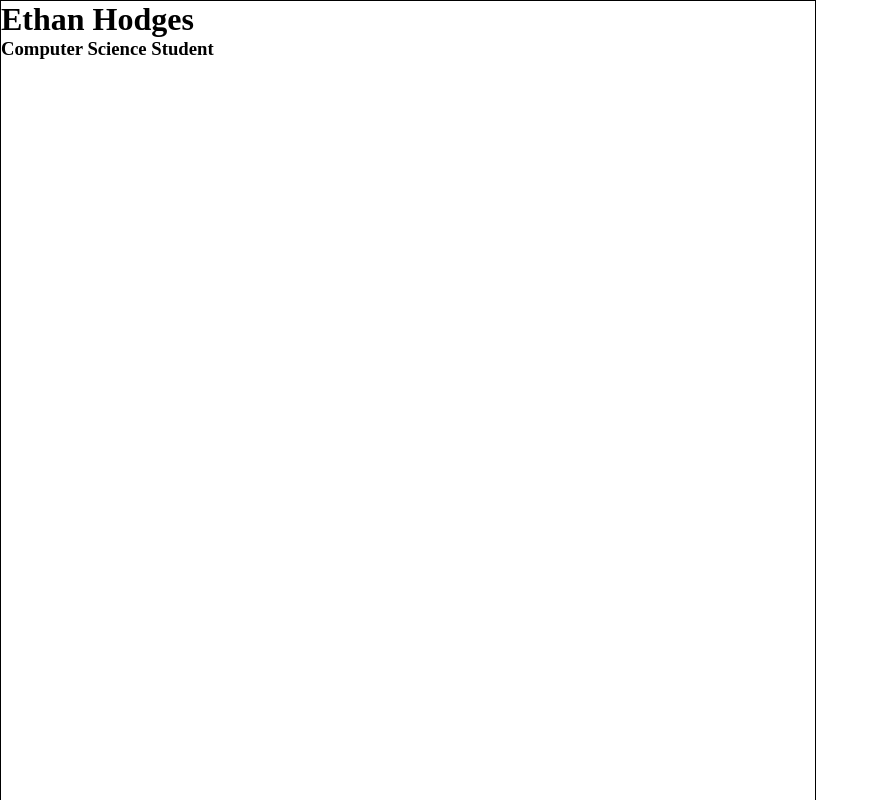
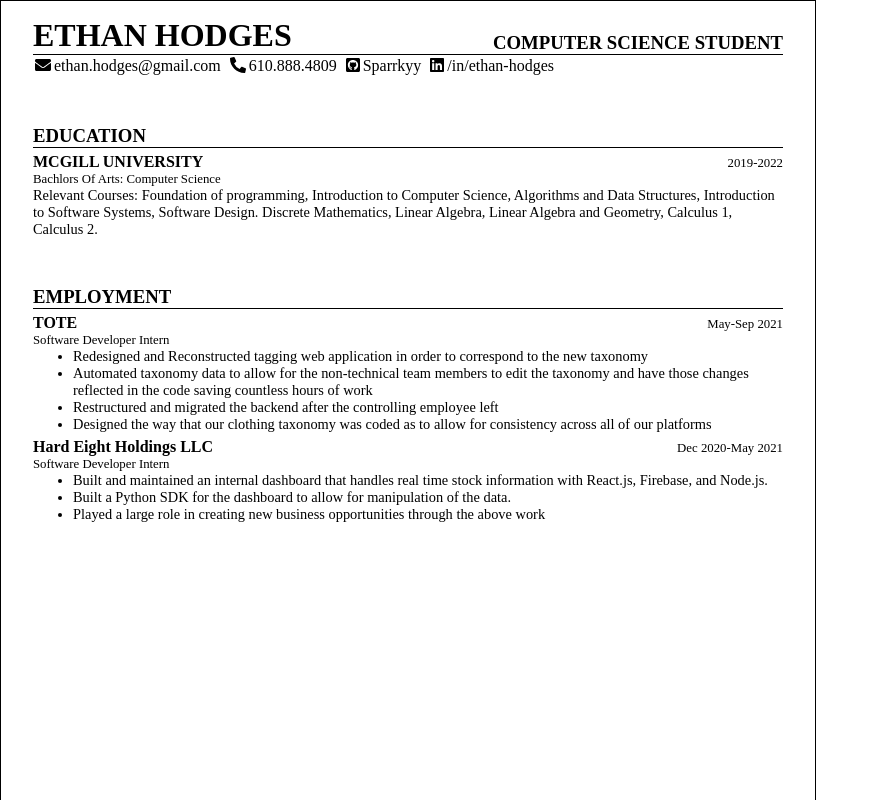
Before and after one commit to Sparrkyy/resume_builder, a React (Create React App) app: page / in a window 1280 px wide. Shown: the top 800 px of the page, without its empty margins (0-878 px from the left). Built offline with nearby package versions, Linux system fonts and the light colour scheme.

Commit message:
Did the basics outline components

```diff
--- a/package.json
+++ b/package.json
@@ -3,6 +3,10 @@
   "version": "0.1.0",
   "private": true,
   "dependencies": {
+    "@fortawesome/fontawesome-svg-core": "^1.2.35",
+    "@fortawesome/free-brands-svg-icons": "^5.15.3",
+    "@fortawesome/free-solid-svg-icons": "^5.15.3",
+    "@fortawesome/react-fontawesome": "^0.1.14",
     "@testing-library/jest-dom": "^5.14.1",
     "@testing-library/react": "^11.2.7",
     "@testing-library/user-event": "^12.8.3",
--- a/src/App.tsx
+++ b/src/App.tsx
@@ -1,15 +1,108 @@
-import React from 'react';
+import React from "react";
+import { FontAwesomeIcon } from "@fortawesome/react-fontawesome";
+import { faEnvelope, faPhoneAlt } from "@fortawesome/free-solid-svg-icons";
+import { faGithubSquare, faLinkedin } from "@fortawesome/free-brands-svg-icons";
+import { FC } from "react";
 
 function App() {
-  return (
-    <div className="resume_border">
-        <div className="title_line">
-            <h1>Ethan Hodges</h1>
-            <h3>Computer Science Student</h3>
-        </div>
-    </div>
-
-  );
+	return (
+		<div className='resume_border'>
+			<section className='resume_header'>
+				{/* Title */}
+				<section className='title_line'>
+					<h1 className='title_line_name'>ETHAN HODGES</h1>
+					<h3>COMPUTER SCIENCE STUDENT</h3>
+				</section>
+				{/* Contact Info */}
+				<section className='contact_info'>
+					<div className='contact_info_entry'>
+						<FontAwesomeIcon icon={faEnvelope} />
+						<span>ethan.hodges@gmail.com</span>
+					</div>
+					<div className='contact_info_entry'>
+						<FontAwesomeIcon icon={faPhoneAlt} />
+						<span>610.888.4809</span>
+					</div>
+					<div className='contact_info_entry'>
+						<FontAwesomeIcon icon={faGithubSquare} />
+						<span>Sparrkyy</span>
+					</div>
+					<div className='contact_info_entry'>
+						<FontAwesomeIcon icon={faLinkedin} />
+						<span>/in/ethan-hodges</span>
+					</div>
+				</section>
+			</section>
+			{/* Education block */}
+			<InformationalBlock sectionTitle='EDUCATION'>
+				<DateAndTitle title='MCGILL UNIVERSITY' subtitle='Bachlors Of Arts: Computer Science' date='2019-2022' />
+				<p className='relevant_courses_text'>
+					Relevant Courses: Foundation of programming, Introduction to Computer Science, Algorithms and Data Structures,
+					Introduction to Software Systems, Software Design. Discrete Mathematics, Linear Algebra, Linear Algebra and
+					Geometry, Calculus 1, Calculus 2.
+				</p>
+			</InformationalBlock>
+			<InformationalBlock sectionTitle='EMPLOYMENT'>
+				<DateAndTitle title='TOTE' subtitle='Software Developer Intern' date='May-Sep 2021' />
+				<ul>
+					<li>Redesigned and Reconstructed tagging web application in order to correspond to the new taxonomy</li>
+					<li>
+						Automated taxonomy data to allow for the non-technical team members to edit the taxonomy and have those
+						changes reflected in the code saving countless hours of work
+					</li>
+					<li>Restructured and migrated the backend after the controlling employee left</li>
+					<li>
+						Designed the way that our clothing taxonomy was coded as to allow for consistency across all of our
+						platforms
+					</li>
+				</ul>
+				<DateAndTitle title='Hard Eight Holdings LLC' subtitle='Software Developer Intern' date='Dec 2020-May 2021' />
+				<ul>
+					<li>
+						Built and maintained an internal dashboard that handles real time stock information with React.js, Firebase,
+						and Node.js.{" "}
+					</li>
+					<li>Built a Python SDK for the dashboard to allow for manipulation of the data.</li>
+					<li>Played a large role in creating new business opportunities through the above work</li>
+				</ul>
+			</InformationalBlock>
+		</div>
+	);
 }
 
-export default App
+interface InformationBlockContent {
+	sectionTitle: string;
+}
+
+const InformationalBlock: FC<InformationBlockContent> = (props) => {
+	return (
+		<section>
+			<div className='section_title'>
+				<h3>{props.sectionTitle}</h3>
+			</div>
+			<div>{props.children}</div>
+		</section>
+	);
+};
+
+interface DateAndTitleContent {
+	title: string;
+	date: string;
+	subtitle: string;
+}
+
+const DateAndTitle: FC<DateAndTitleContent> = ({ title, date, subtitle }) => {
+	return (
+		<>
+			<div className='date_and_title_section'>
+				<h4>{title}</h4>
+				<span className='date_italic_text'>{date}</span>
+			</div>
+			<div className='date_and_title_subtitle'>
+				<span className='date_italic_text'>{subtitle}</span>
+			</div>
+		</>
+	);
+};
+
+export default App;
--- a/src/css/resume.css
+++ b/src/css/resume.css
@@ -1,26 +1,108 @@
-*{
+* {
 	box-sizing: border-box;
 }
 
-body{
+body {
 	margin: 0;
-    padding:0;
+	padding: 0;
+}
+
+p {
+	margin: 0;
+	padding: 0;
 }
 
 h1,
 h2,
 h3,
 h4,
-h5{
-    margin:0
+h5 {
+	margin: 0;
 }
 
 @page {
 	margin: 0;
 }
 
-.resume_border{
+.resume_border {
 	width: 8.5in;
 	height: 11in;
 	border: 1px black solid;
+	padding: 1rem 2rem;
 }
+
+#Print {
+	display: block;
+}
+
+@media print {
+	.resume_border {
+		border: none;
+	}
+	#Print {
+		display: none;
+	}
+}
+
+/* Actual Resume Formating */
+.resume_border {
+	display: flex;
+	flex-direction: column;
+	gap: 3rem;
+}
+
+.title_line {
+	display: flex;
+	justify-content: space-between;
+	align-items: flex-end;
+	border-bottom: 1px solid black;
+}
+
+.title_line_name {
+	font-size: 2rem;
+}
+
+.contact_info {
+	display: flex;
+	padding: 2px;
+	gap: 9px;
+}
+
+.contact_info_entry {
+	gap: 3px;
+	display: flex;
+}
+
+.section_title {
+	border-bottom: 1px solid black;
+}
+
+.date_and_title_section {
+	display: flex;
+	justify-content: space-between;
+	align-items: flex-end;
+	margin-top: 5px;
+}
+
+.date_and_title_subtitle {
+	margin-top: -2px;
+}
+
+.date_italic_text {
+	font-weight: 100;
+	font-size: 0.8rem;
+	text-align: center;
+}
+
+.relevant_courses_text {
+	font-size: 0.9rem;
+}
+
+li {
+	font-size: 0.9rem;
+	margin: 0;
+	padding: 0;
+}
+ul {
+	margin: 0;
+}
```
Also changed, not shown: 1 other file (tests, documents, lock files or other folders). Lines whose indentation alone changed are shown as unchanged.
